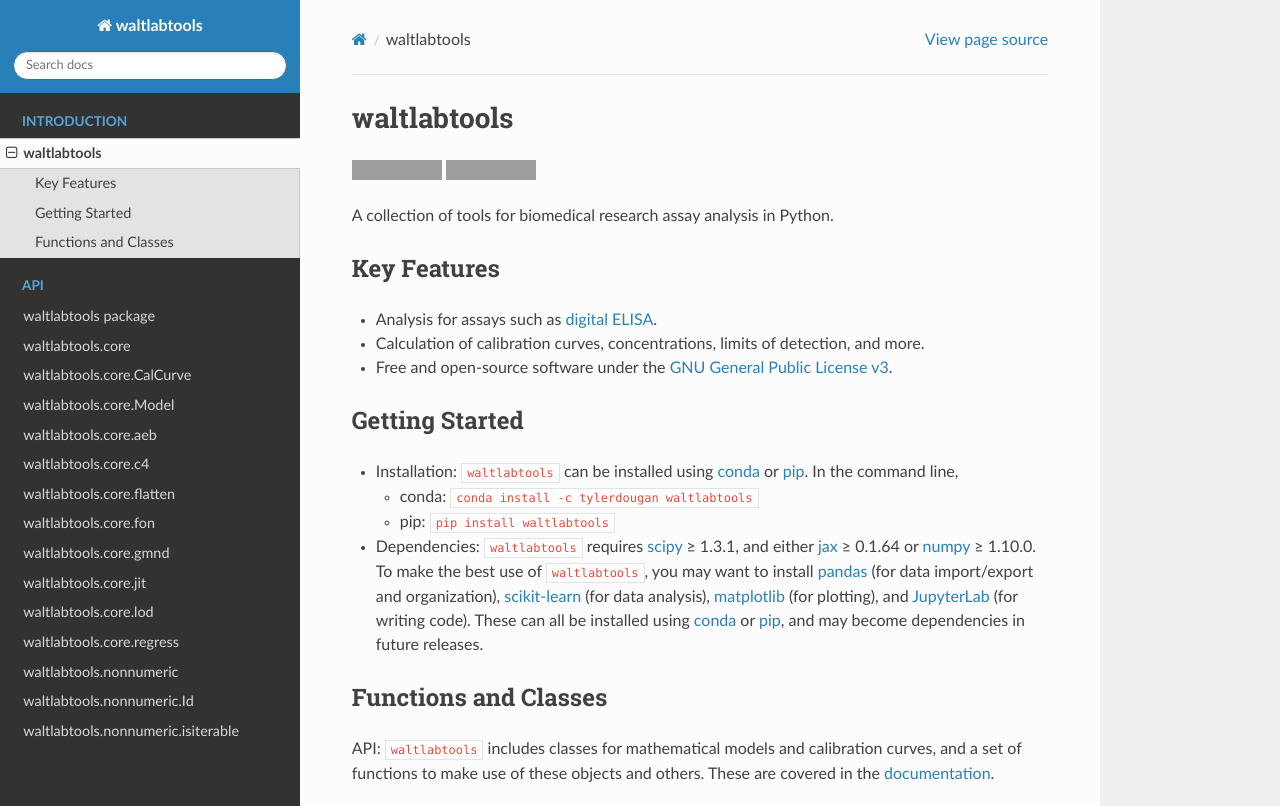
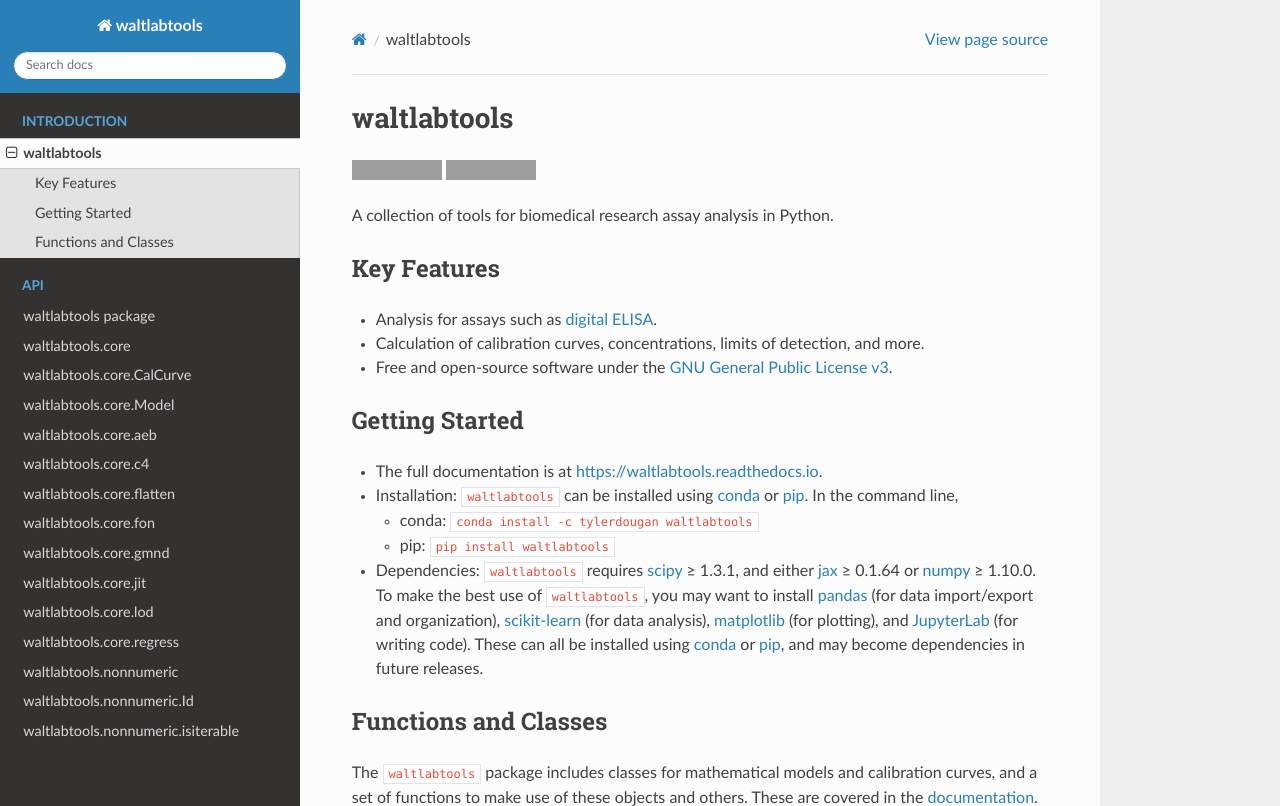
Before and after one commit to tylerdougan/waltlabtools, a Sphinx documentation site: the page built from docs/source/README.rst, in a window 1280 px wide and 1350 px high, cut to the strip 0-806 px from the top of the window. Built offline with Sphinx 7.4.7 and the Read the Docs theme 2.0.0, drawn with Linux system fonts in a browser that asks for light colours; grey boxes are pictures that could not be loaded.

Commit message:
Updated README

```diff
--- a/docs/source/README.rst
+++ b/docs/source/README.rst
@@ -22,6 +22,7 @@ Key Features
 Getting Started
 ---------------
 
+-  The full documentation is at `<https://waltlabtools.readthedocs.io>`__.
 -  Installation: ``waltlabtools`` can be installed using
    `conda <https://anaconda.org/tylerdougan/waltlabtools>`__ or
    `pip <https://pypi.org/project/waltlabtools/>`__. In the command
@@ -49,9 +50,9 @@ Getting Started
 Functions and Classes
 ---------------------
 
-API: ``waltlabtools`` includes classes for mathematical models and
-calibration curves, and a set of functions to make use of these objects
-and others. These are covered in the
+The ``waltlabtools`` package includes classes for mathematical models
+and calibration curves, and a set of functions to make use of these
+objects and others. These are covered in the
 `documentation <https://waltlabtools.readthedocs.io/README.html>`__.
 
 .. include:: /generated/waltlabtools.core.rst
```
Also changed, not shown: README.rst (+4 -3 lines).
